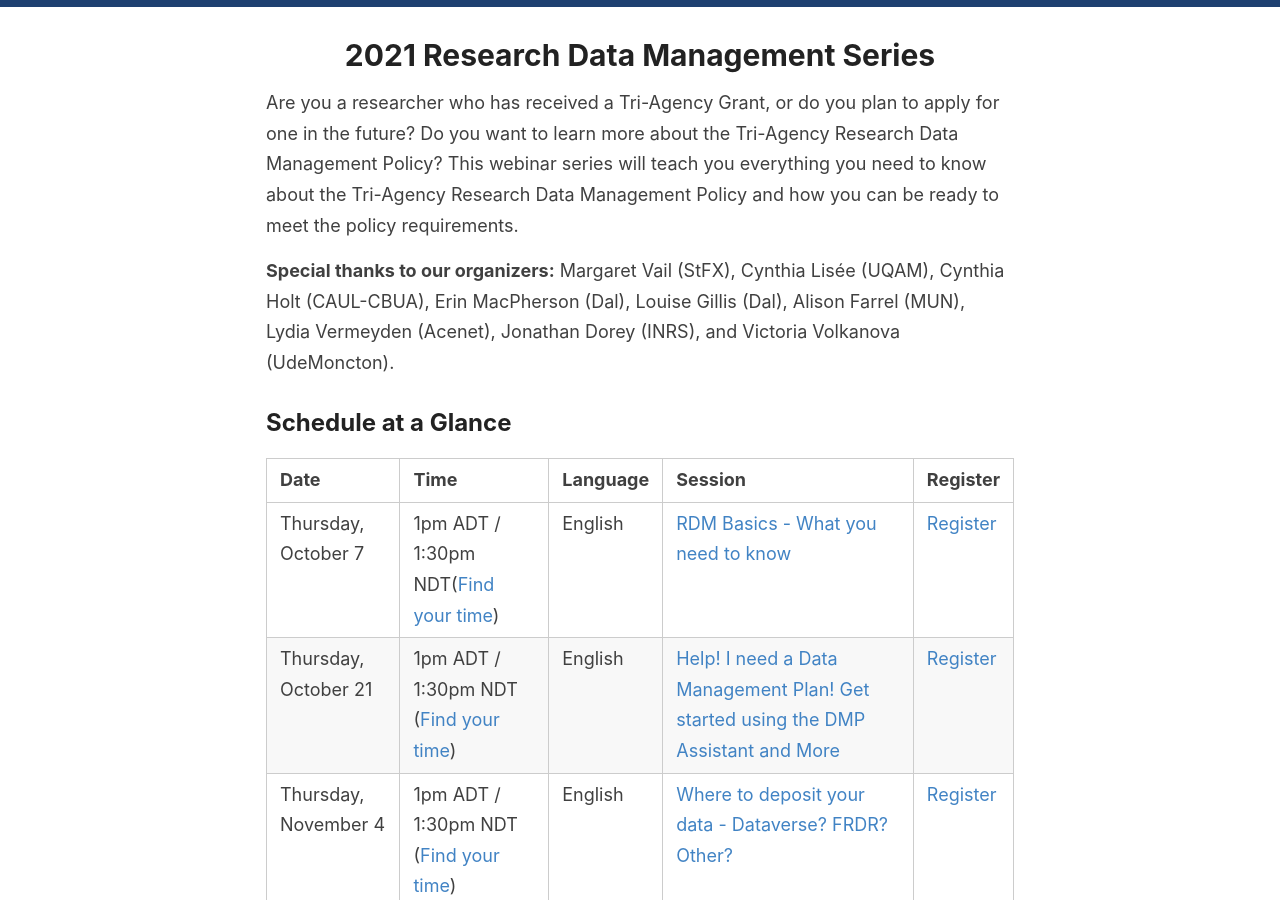
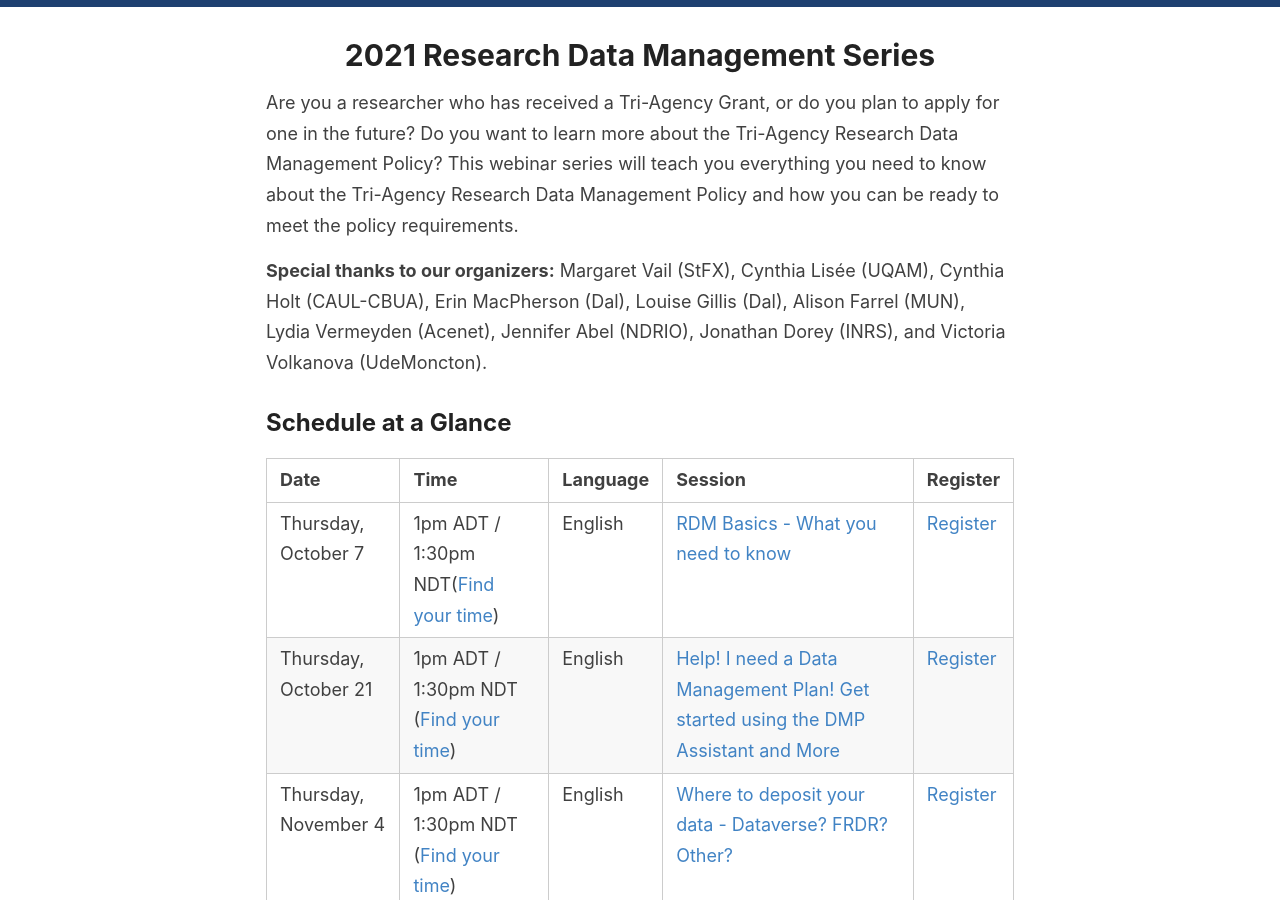
Before and after one commit to caul-dpsc/2021-rdm-series, a Jekyll site: the page built from _pages/index.md, in a window 1280 px wide and 900 px high, scrolled down 322 px. Built offline with Jekyll 4.4.1, drawn with Linux system fonts in a browser that asks for light colours.

Commit message:
Update index.md

```diff
--- a/_pages/index.md
+++ b/_pages/index.md
@@ -5,7 +5,7 @@ permalink: /
 ---
 Are you a researcher who has received a Tri-Agency Grant, or do you plan to apply for one in the future? Do you want to learn more about the Tri-Agency Research Data Management Policy? This webinar series will teach you everything you need to know about the Tri-Agency Research Data Management Policy and how you can be ready to meet the policy requirements.
 
-<b>Special thanks to our organizers:</b> Margaret Vail (StFX), Cynthia Lisée (UQAM), Cynthia Holt (CAUL-CBUA), Erin MacPherson (Dal), Louise Gillis (Dal), Alison Farrel (MUN), Lydia Vermeyden (Acenet), Jonathan Dorey (INRS), and Victoria Volkanova (UdeMoncton).
+<b>Special thanks to our organizers:</b> Margaret Vail (StFX), Cynthia Lisée (UQAM), Cynthia Holt (CAUL-CBUA), Erin MacPherson (Dal), Louise Gillis (Dal), Alison Farrel (MUN), Lydia Vermeyden (Acenet), Jennifer Abel (NDRIO), Jonathan Dorey (INRS), and Victoria Volkanova (UdeMoncton).
 
 ## Schedule at a Glance
 
```
